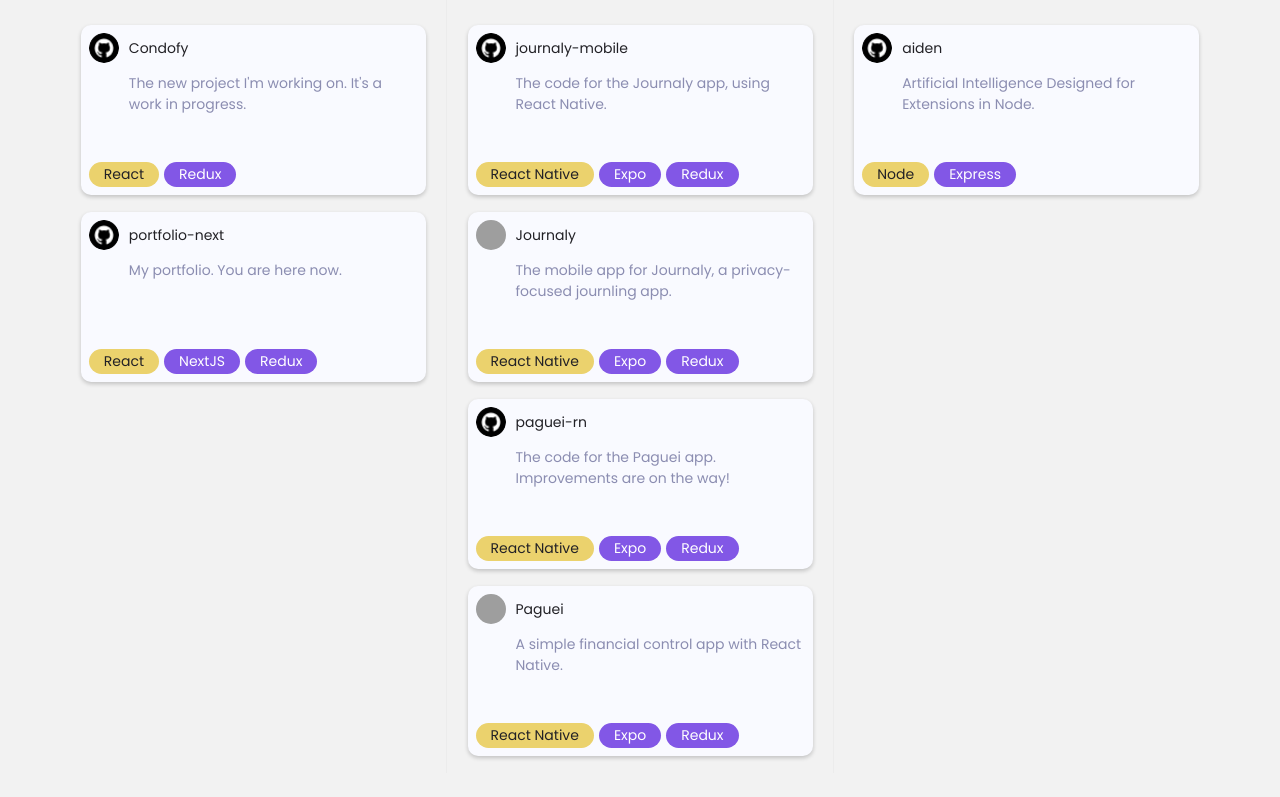
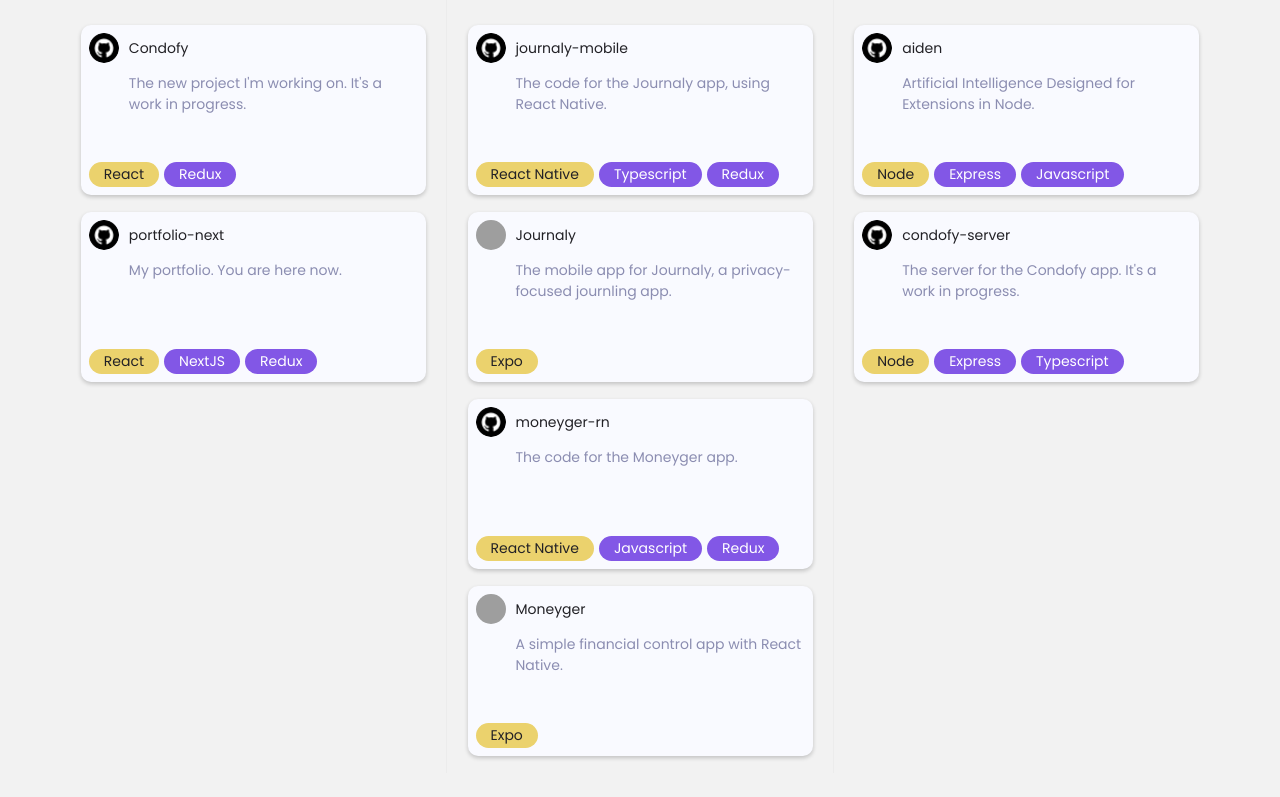
Before and after one commit to ThalesLudwig/portfolio-next, a Next.js app: page / in a window 1280 px wide. Shown: the part 1905-2702 px from the top of the page. Built offline with nearby package versions, Linux system fonts and the light colour scheme; grey boxes are pictures that could not be loaded; what react-animations would draw is missing.

Commit message:
Update projects section

```diff
--- a/lang/en-US.js
+++ b/lang/en-US.js
@@ -85,13 +85,14 @@
 
   "projects.name.portfolio": "My portfolio. You are here now.",
   "projects.name.coffegramWeb": "A project to show the use of React and its libraries.",
-  "projects.name.paguei": "The code for the Paguei app. Improvements are on the way!",
-  "projects.name.pagueiApp": "A simple financial control app with React Native.",
+  "projects.name.moneyger": "The code for the Moneyger app.",
+  "projects.name.moneygerApp": "A simple financial control app with React Native.",
   "projects.name.journaly": "The mobile app for Journaly, a privacy-focused journling app.",
   "projects.name.journalyCode": "The code for the Journaly app, using React Native.",
   "projects.name.aiden": "Artificial Intelligence Designed for Extensions in Node.",
   "projects.name.coffegramServer": "The server for the Coffeegram app and web version, with NodeJS.",
   "projects.name.condofy": "The new project I'm working on. It's a work in progress.",
+  "projects.name.condofyServer": "The server for the Condofy app. It's a work in progress.",
 
   "settings.theme": "Switch theme color",
   "settings.language": "Choose language",
--- a/lang/pages/ProjectsPageLocalization.js
+++ b/lang/pages/ProjectsPageLocalization.js
@@ -34,12 +34,12 @@
     id: "projects.name.portfolio",
     defaultMessage: "My portfolio. You are here now.",
   },
-  projectPaguei: {
-    id: "projects.name.paguei",
-    defaultMessage: "The code for the Paguei app. Improvements are on the way!",
+  projectMoneyger: {
+    id: "projects.name.moneyger",
+    defaultMessage: "The code for the Moneyger app.",
   },
-  projectPagueiApp: {
-    id: "projects.name.pagueiApp",
+  projectMoneygerApp: {
+    id: "projects.name.moneygerApp",
     defaultMessage: "A simple financial control app with React Native.",
   },
   journalyMobile: {
@@ -58,4 +58,8 @@
     id: "projects.name.condofy",
     defaultMessage: "The new project I'm working on. It's a work in progress.",
   },
+  projectCondofyServer: {
+    id: "projects.name.condofyServer",
+    defaultMessage: "The server for the Condofy app. It's a work in progress.",
+  },
 });
--- a/lang/pt-BR.js
+++ b/lang/pt-BR.js
@@ -90,13 +90,14 @@
 
   "projects.name.portfolio": "Meu portfólio. Você está aqui agora.",
   "projects.name.coffegramWeb": "Um projeto para demonstrar o uso do React e suas bibliotecas.",
-  "projects.name.paguei": "O código do app Paguei. Melhorias estão a caminho!",
-  "projects.name.pagueiApp": "Um aplicativo simples de controle financeiro com React Native.",
+  "projects.name.moneyger": "O código do app Moneyger.",
+  "projects.name.moneygerApp": "Um aplicativo simples de controle financeiro com React Native.",
   "projects.name.journaly": "O app mobile do Journaly, um diário focado em privacidade.",
   "projects.name.journalyCode": "O código do app Journaly, usando React Native.",
   "projects.name.aiden": "Artificial Intelligence Designed for Extensions in Node.",
   "projects.name.coffegramServer": "O servidor do Coffeegram, app e web, com NodeJS.",
   "projects.name.condofy": "O projeto novo no qual estou trabalhando. Está em andamento.",
+  "projects.name.condofyServer": "O servidor do app Condofy. Está em andamento.",
 
   "settings.theme": "Alternar tema de cores",
   "settings.language": "Escolher idioma",
--- a/pages/index.js
+++ b/pages/index.js
@@ -190,14 +190,14 @@
             <PageHeader title="React Native" />
             <ProjectList>
               <ProjectCard
-                pills={["React Native", "Expo", "Redux"]}
+                pills={["React Native", "Typescript", "Redux"]}
                 title="journaly-mobile"
                 url="https://github.com/ThalesLudwig/journaly-rn"
               >
                 {formatMessage(localizationProjects.journalyCode)}
               </ProjectCard>
               <ProjectCard
-                pills={["React Native", "Expo", "Redux"]}
+                pills={["Expo"]}
                 title="Journaly"
                 url="https://play.google.com/store/apps/details?id=com.valentini.journaly"
                 image="social/playstore.jpeg"
@@ -205,27 +205,38 @@
                 {formatMessage(localizationProjects.journalyMobile)}
               </ProjectCard>
               <ProjectCard
-                pills={["React Native", "Expo", "Redux"]}
-                title="paguei-rn"
-                url="https://github.com/ThalesLudwig/paguei-rn"
+                pills={["React Native", "Javascript", "Redux"]}
+                title="moneyger-rn"
+                url="https://github.com/ThalesLudwig/moneyger-rn"
               >
-                {formatMessage(localizationProjects.projectPaguei)}
+                {formatMessage(localizationProjects.projectMoneyger)}
               </ProjectCard>
               <ProjectCard
-                pills={["React Native", "Expo", "Redux"]}
-                title="Paguei"
+                pills={["Expo"]}
+                title="Moneyger"
                 url="https://play.google.com/store/apps/details?id=com.valentini.ludwig.thales"
                 image="social/playstore.jpeg"
               >
-                {formatMessage(localizationProjects.projectPagueiApp)}
+                {formatMessage(localizationProjects.projectMoneygerApp)}
               </ProjectCard>
             </ProjectList>
           </ProjectsColumn>
           <ProjectsColumn withPaddingLeft>
             <PageHeader title="NodeJS" />
             <ProjectList>
-              <ProjectCard pills={["Node", "Express"]} title="aiden" url="https://github.com/ThalesLudwig/aiden">
+              <ProjectCard
+                pills={["Node", "Express", "Javascript"]}
+                title="aiden"
+                url="https://github.com/ThalesLudwig/aiden"
+              >
                 {formatMessage(localizationProjects.projectAiden)}
+              </ProjectCard>
+              <ProjectCard
+                pills={["Node", "Express", "Typescript"]}
+                title="condofy-server"
+                url="https://github.com/ThalesLudwig/condofy-server"
+              >
+                {formatMessage(localizationProjects.projectCondofyServer)}
               </ProjectCard>
             </ProjectList>
           </ProjectsColumn>
```
